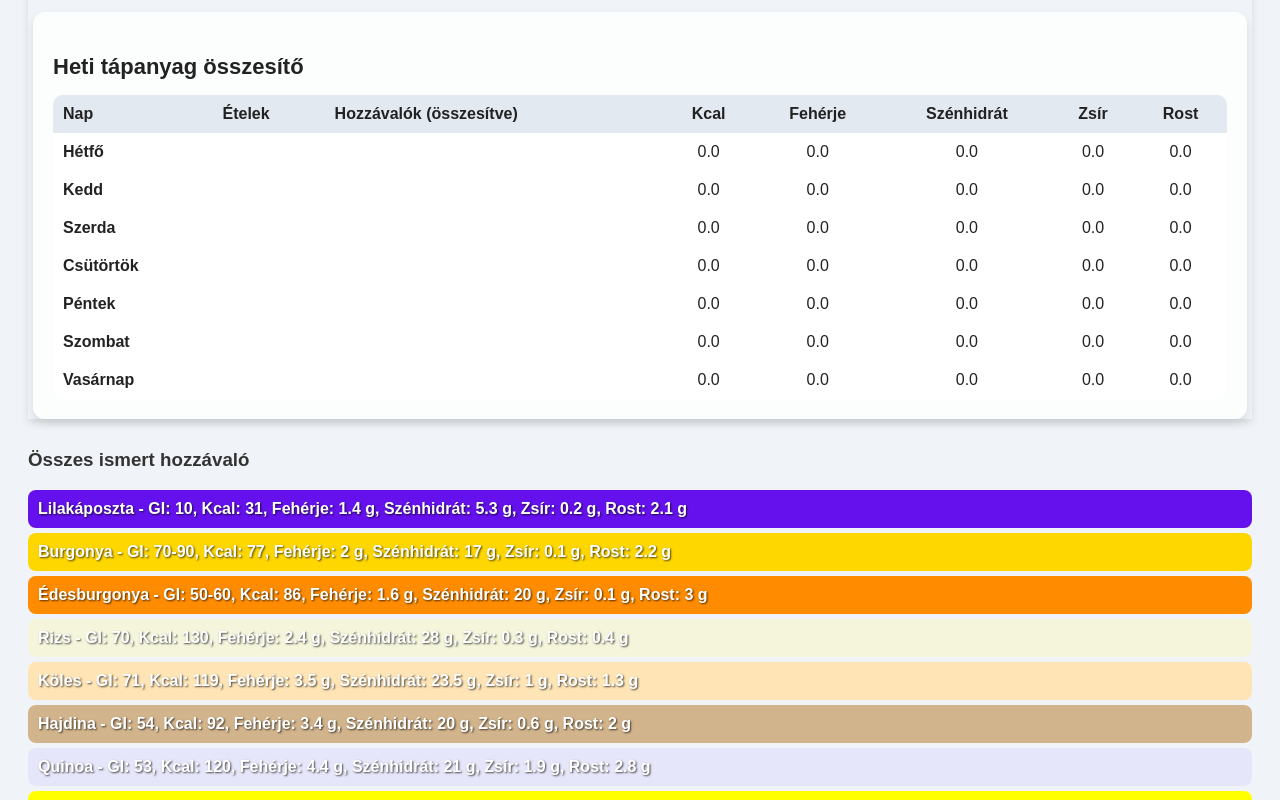
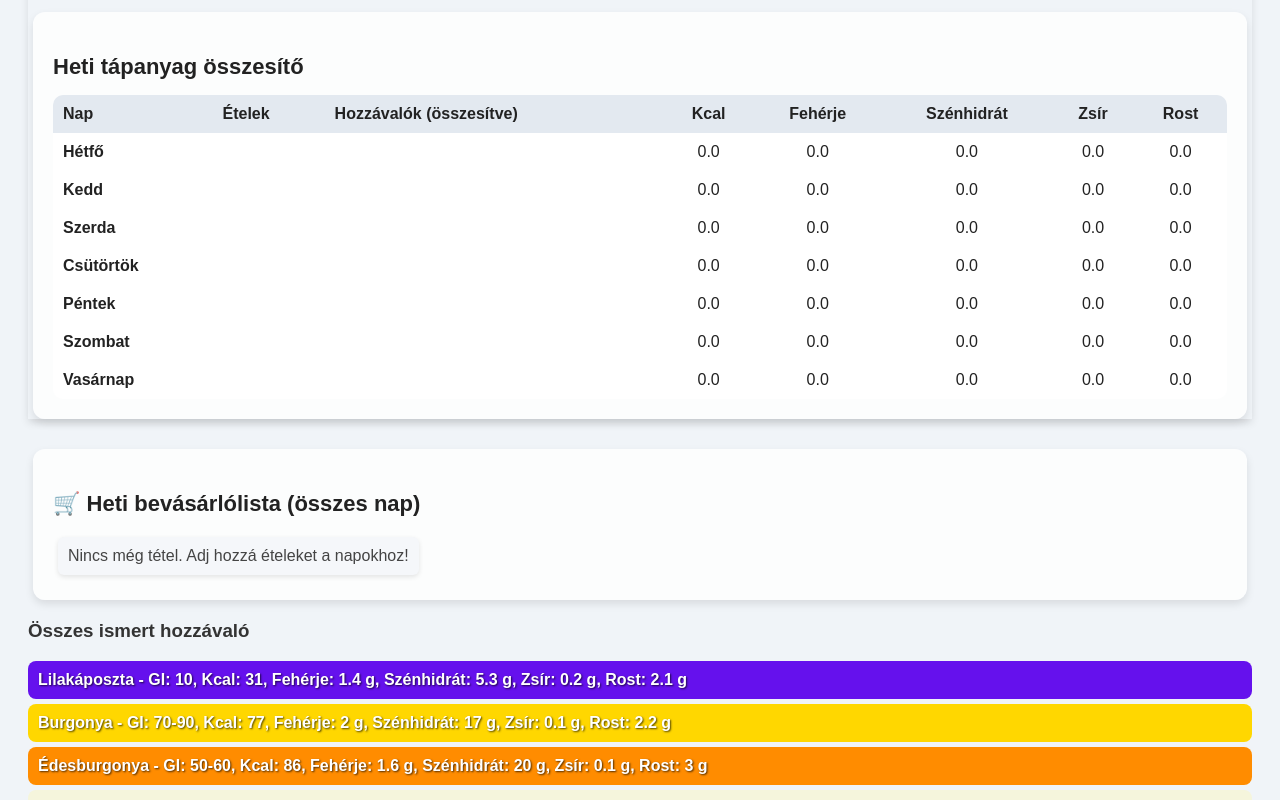
Before and after one commit to Intermedve/gluten-mentes-kajak, a plain HTML site: page index.html in a window 1280 px wide. Shown: the part 427-1227 px from the top of the page. Drawn offline with Linux system fonts and the light colour scheme.

Commit message:
Added weekly shopping list

```diff
--- a/index.html
+++ b/index.html
@@ -66,6 +66,11 @@
         <tbody id="weekBody"></tbody>
       </table>
     </div>
+  </div>
+
+  <div id="weeklyShopping" class="card" style="margin-top:20px; padding:20px; border-radius:12px; background:#ffffffcc; box-shadow: 0 4px 8px rgba(0,0,0,0.1);">
+  <h3 style="font-size:22px; margin-bottom:15px;">🛒 Heti bevásárlólista (összes nap)</h3>
+  <div id="weeklyShoppingChips" style="display:flex; flex-wrap:wrap; gap:8px;"></div>
   </div>
 
   <div id="allIngredients" class="all-ingredients"></div>
@@ -238,7 +243,11 @@
         <td style="padding:10px; text-align:center; vertical-align:top;">${d.fiber.toFixed(1)}</td>
       </tr>`;
     }
+
+    // ÚJ: heti bevásárlólista frissítése
+    renderWeeklyShopping();
   }
+
 
   renderWeek();
 
@@ -284,6 +293,40 @@
 
     renderWeek();
   });
+
+  function getWeeklyIngredients() {
+  const weekly = {};
+  for (const day in weekData) {
+    const ingMap = weekData[day].ingredients || {};
+    for (const name in ingMap) {
+      if (!weekly[name]) weekly[name] = 0;
+      weekly[name] += ingMap[name];
+    }
+  }
+  return weekly;
+  }
+
+  function renderWeeklyShopping() {
+  const container = document.getElementById('weeklyShoppingChips');
+  if (!container) return;
+  const weekly = getWeeklyIngredients();
+  const entries = Object.entries(weekly);
+
+  if (entries.length === 0) {
+    container.innerHTML = '<div class="card" style="background:#f5f7fa; color:#444;">Nincs még tétel. Adj hozzá ételeket a napokhoz!</div>';
+    return;
+  }
+
+  // ABC szerint rendezzük
+  entries.sort((a,b)=> a[0].localeCompare(b[0],'hu'));
+
+  container.innerHTML = entries.map(([name, grams]) => {
+    const color = (nutrientData[name] && nutrientData[name].color) ? nutrientData[name].color : '#666';
+    return `<div class="ingredient-item" style="background-color:${color}; margin:3px 6px 3px 0;">${name} (${grams} g)</div>`;
+  }).join('');
+  }
+
+
 </script>
 
 </body>
```
